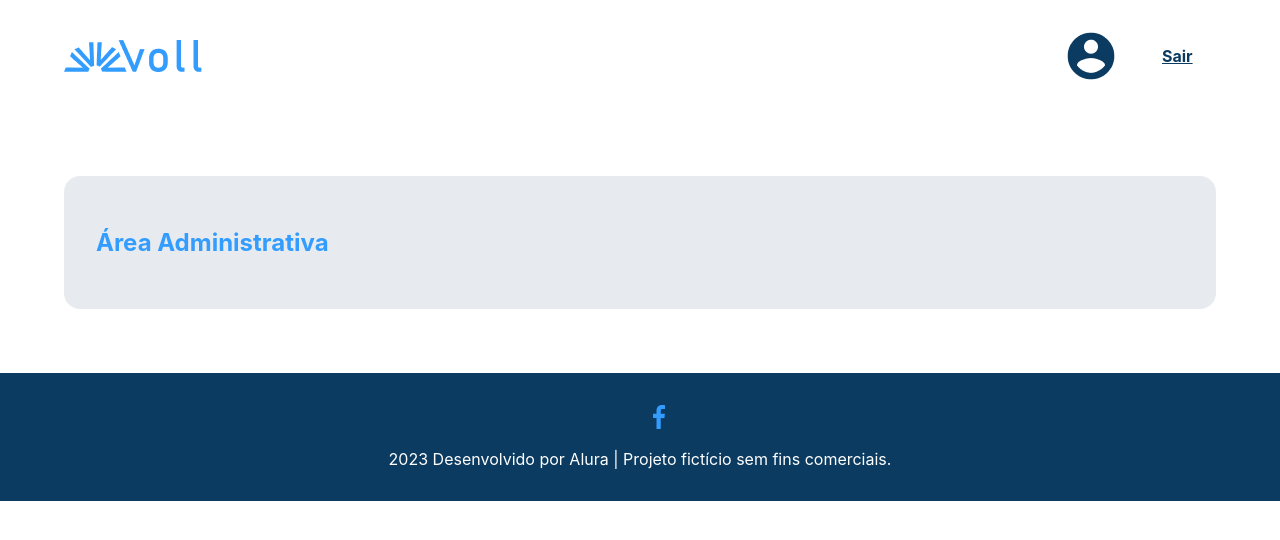
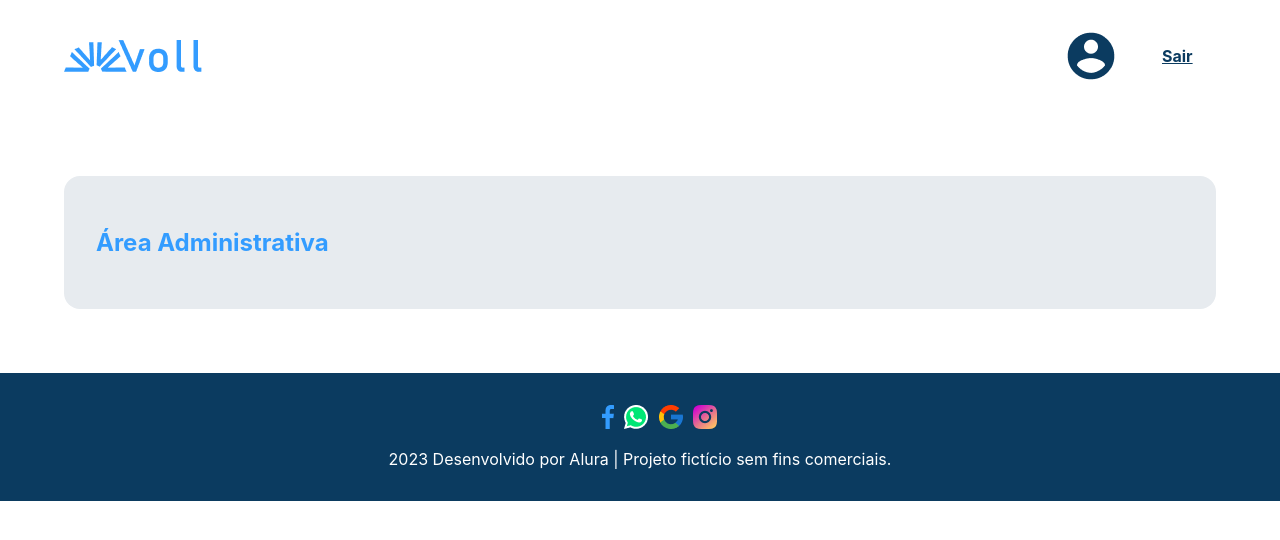
Before and after one commit to grbalmeida/curso-react-typescript-area-administrativa-alura, a React (Create React App) app: page / in a window 1280 px wide. Shown: the top 540 px of the page. Built offline with nearby package versions, Linux system fonts and the light colour scheme; the HTML template or start-up script is replaced by a standard one.

Commit message:
Redes sociais

```diff
--- a/src/components/Rodape/index.tsx
+++ b/src/components/Rodape/index.tsx
@@ -1,6 +1,9 @@
 import styled from 'styled-components';
 
 import facebook from './assets/facebook.png';
+import whatsapp from './assets/whatsapp.png';
+import instagram from './assets/instagram.png';
+import google from './assets/google.png';
 
 const RodapeEstilizado = styled.footer`
     height: 100%;
@@ -30,6 +33,21 @@
                         <img src={facebook} alt="logo do facebook" />
                     </a>
                 </ItemEstilizado>
+                <ItemEstilizado>
+                    <a href="#">
+                        <img src={whatsapp} alt="logo do whatsapp" />
+                    </a>
+                </ItemEstilizado>
+                <ItemEstilizado>
+                    <a href="#">
+                        <img src={google} alt="logo do google" />
+                    </a>
+                </ItemEstilizado>
+                <ItemEstilizado>
+                    <a href="#">
+                        <img src={instagram} alt="logo do instagram" />
+                    </a>
+                </ItemEstilizado>
             </ListaEstilizada>
             <p>2023 Desenvolvido por Alura | Projeto fictício sem fins comerciais.</p>
         </RodapeEstilizado>
```
